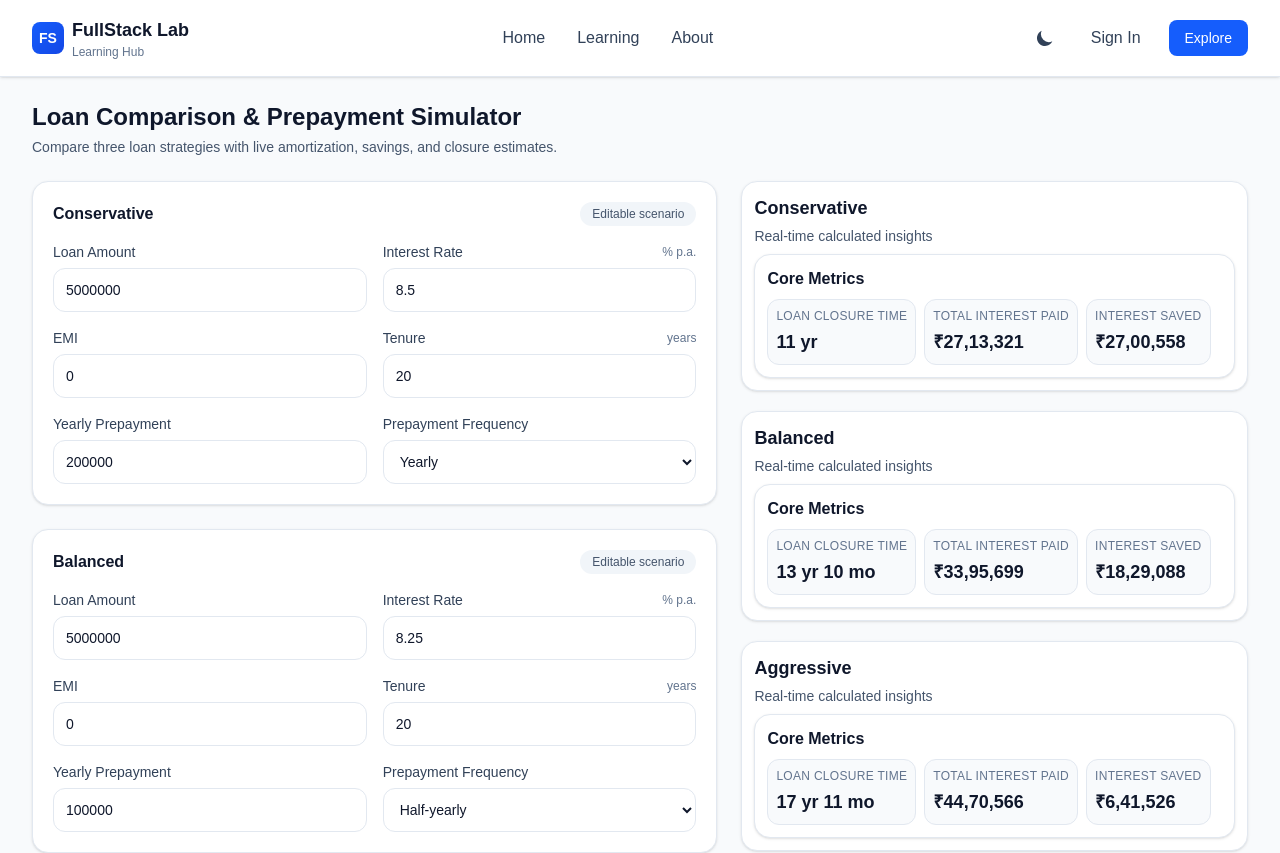
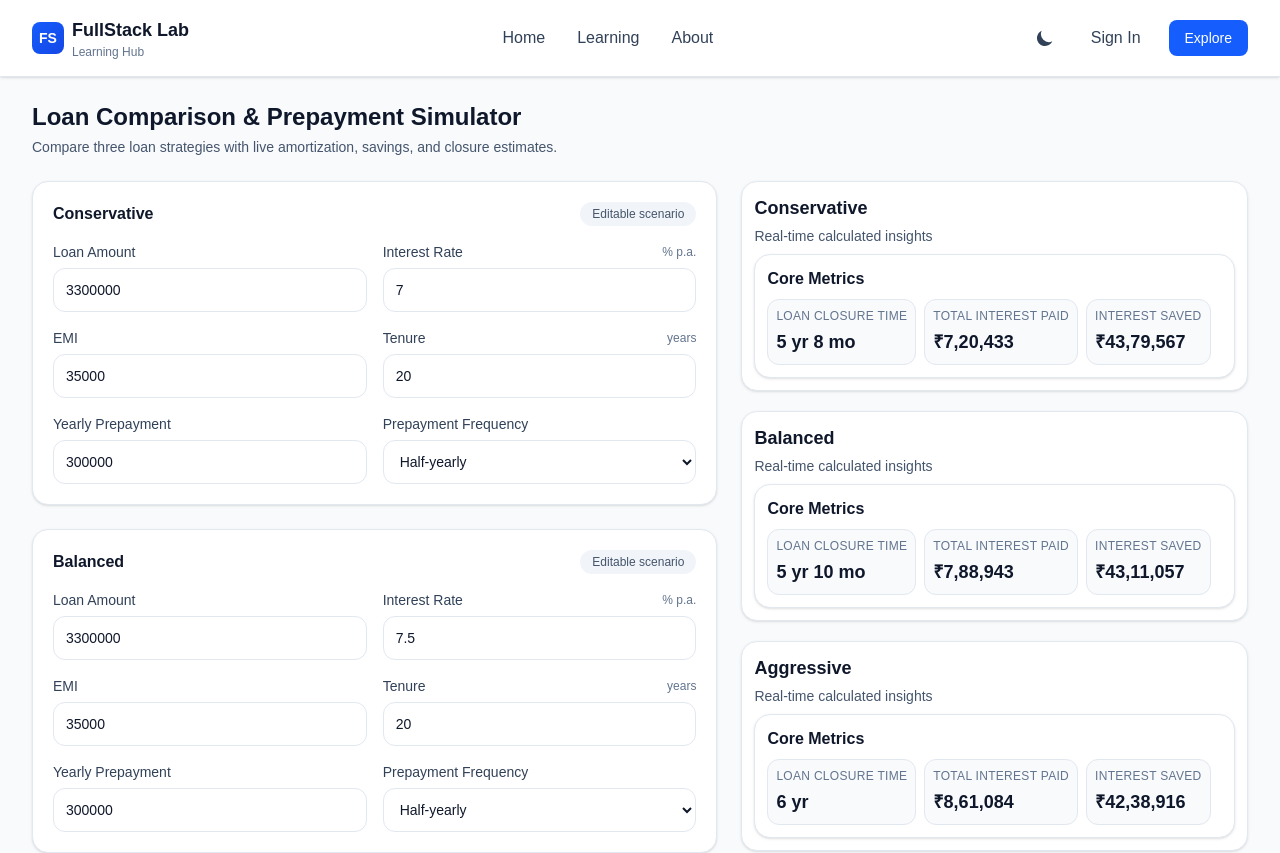
Before and after one commit to sudhirhadge/full-stack-learning-lab, a Next.js app in the folder client/: page /loan-comparison in a window 1280 px wide. Shown: the top 853 px of the page. Built offline with nearby package versions, Linux system fonts and the light colour scheme.

Commit message:
(chore) : DEFAULT_SCENARIOS constants changed

```diff
--- a/client/features/loan-comparison/constants/loan.ts
+++ b/client/features/loan-comparison/constants/loan.ts
@@ -4,32 +4,32 @@ export const DEFAULT_SCENARIOS: LoanScenarioInput[] = [
     {
         id: 'scenario-1',
         name: 'Conservative',
-        loanAmount: 5000000,
-        interestRate: 8.5,
-        emi: 0,
+        loanAmount: 3300000,
+        interestRate: 7,
+        emi: 35000,
         tenureYears: 20,
-        yearlyPrepayment: 200000,
-        prepaymentFrequency: 'yearly',
+        yearlyPrepayment: 300000,
+        prepaymentFrequency: 'half-yearly',
     },
     {
         id: 'scenario-2',
         name: 'Balanced',
-        loanAmount: 5000000,
-        interestRate: 8.25,
-        emi: 0,
+        loanAmount: 3300000,
+        interestRate: 7.5,
+        emi: 35000,
         tenureYears: 20,
-        yearlyPrepayment: 100000,
+        yearlyPrepayment: 300000,
         prepaymentFrequency: 'half-yearly',
     },
     {
         id: 'scenario-3',
         name: 'Aggressive',
-        loanAmount: 5000000,
-        interestRate: 8.1,
-        emi: 0,
+        loanAmount: 3300000,
+        interestRate: 8.0,
+        emi: 35000,
         tenureYears: 20,
-        yearlyPrepayment: 25000,
-        prepaymentFrequency: 'monthly',
+        yearlyPrepayment: 300000,
+        prepaymentFrequency: 'half-yearly',
     },
 ];
 
```
